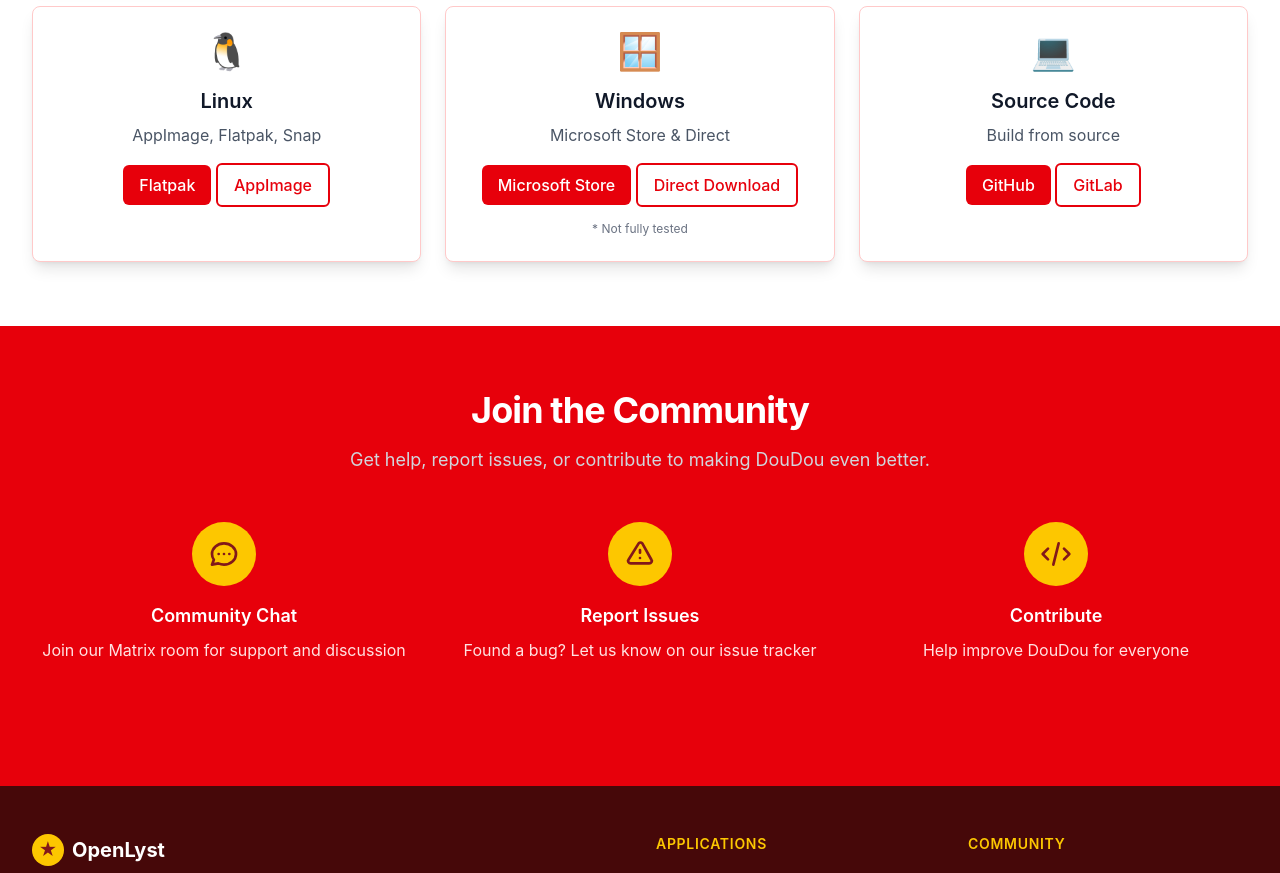
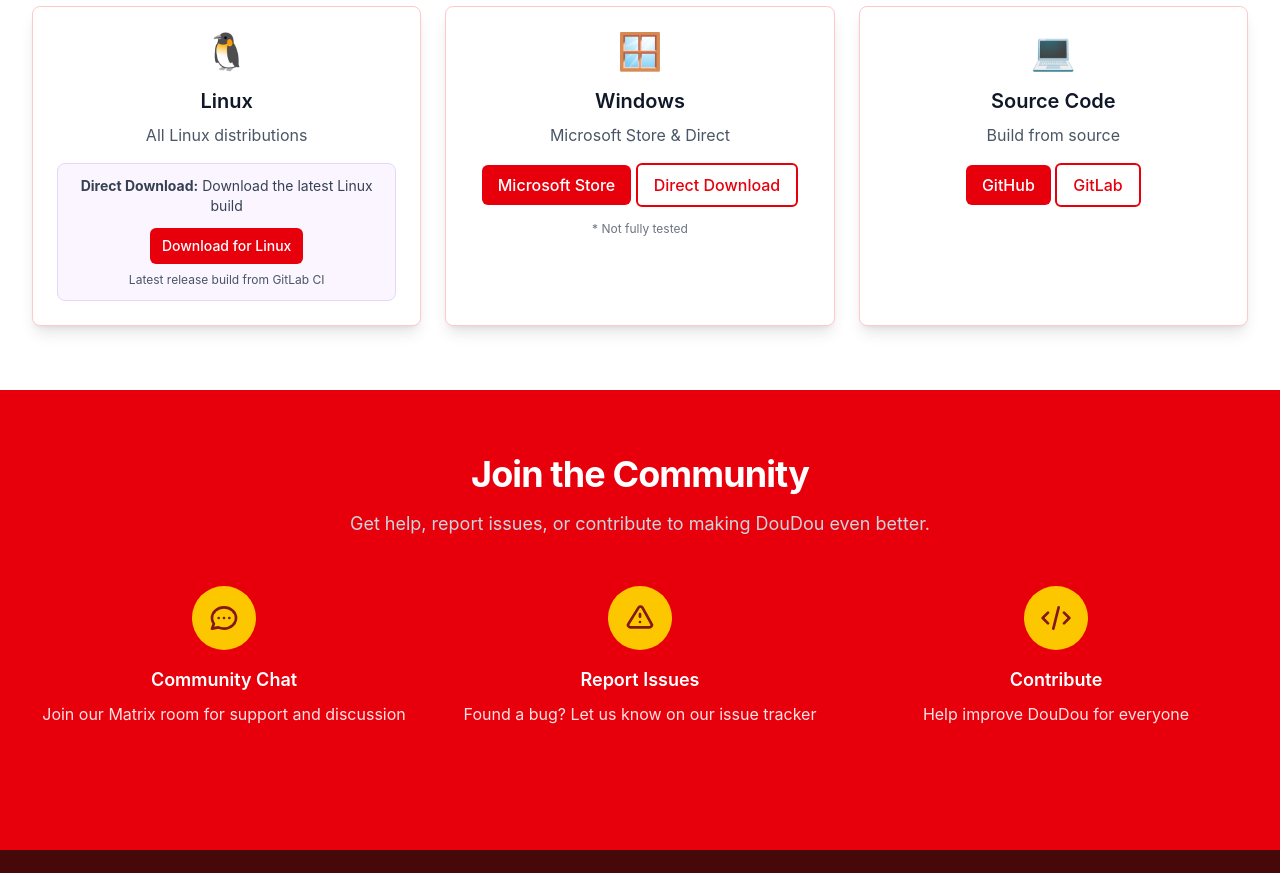
Before and after one commit to openlyst/openlyst, a SvelteKit app: page /apps/doudou in a window 1280 px wide. Shown: the part 1920-2793 px from the top of the page. Built offline with nearby package versions, Linux system fonts and the light colour scheme.

Commit message:
Enhance Linux download instructions with direct download link and updated description

```diff
--- a/src/routes/apps/doudou/+page.svelte
+++ b/src/routes/apps/doudou/+page.svelte
@@ -237,10 +237,20 @@
       <div class="bg-white rounded-lg shadow-lg p-6 border border-red-200 text-center">
         <div class="text-4xl mb-4">🐧</div>
         <h3 class="text-xl font-semibold text-gray-900 mb-2">Linux</h3>
-        <p class="text-gray-600 mb-4">AppImage, Flatpak, Snap</p>
-        <div class="space-y-2">
-          <Button text="Flatpak" href="#" variant="primary" />
-          <Button text="AppImage" href="#" variant="outline" />
+        <p class="text-gray-600 mb-4">All Linux distributions</p>
+        <div class="p-3 bg-purple-50 border border-purple-200 rounded-lg">
+          <p class="text-sm text-gray-700 mb-3">
+            <strong>Direct Download:</strong> Download the latest Linux build
+          </p>
+          <div class="space-y-2">
+            <Button
+              text="Download for Linux"
+              href="https://gitlab.com/Openlyst/doudou/-/jobs/artifacts/9801d626eb5dd23eb6cdc146adc5a2f78631817f/download?job=build_release_linux"
+              variant="primary"
+              size="sm"
+            />
+            <p class="text-xs text-gray-600">Latest release build from GitLab CI</p>
+          </div>
         </div>
       </div>
 
```
